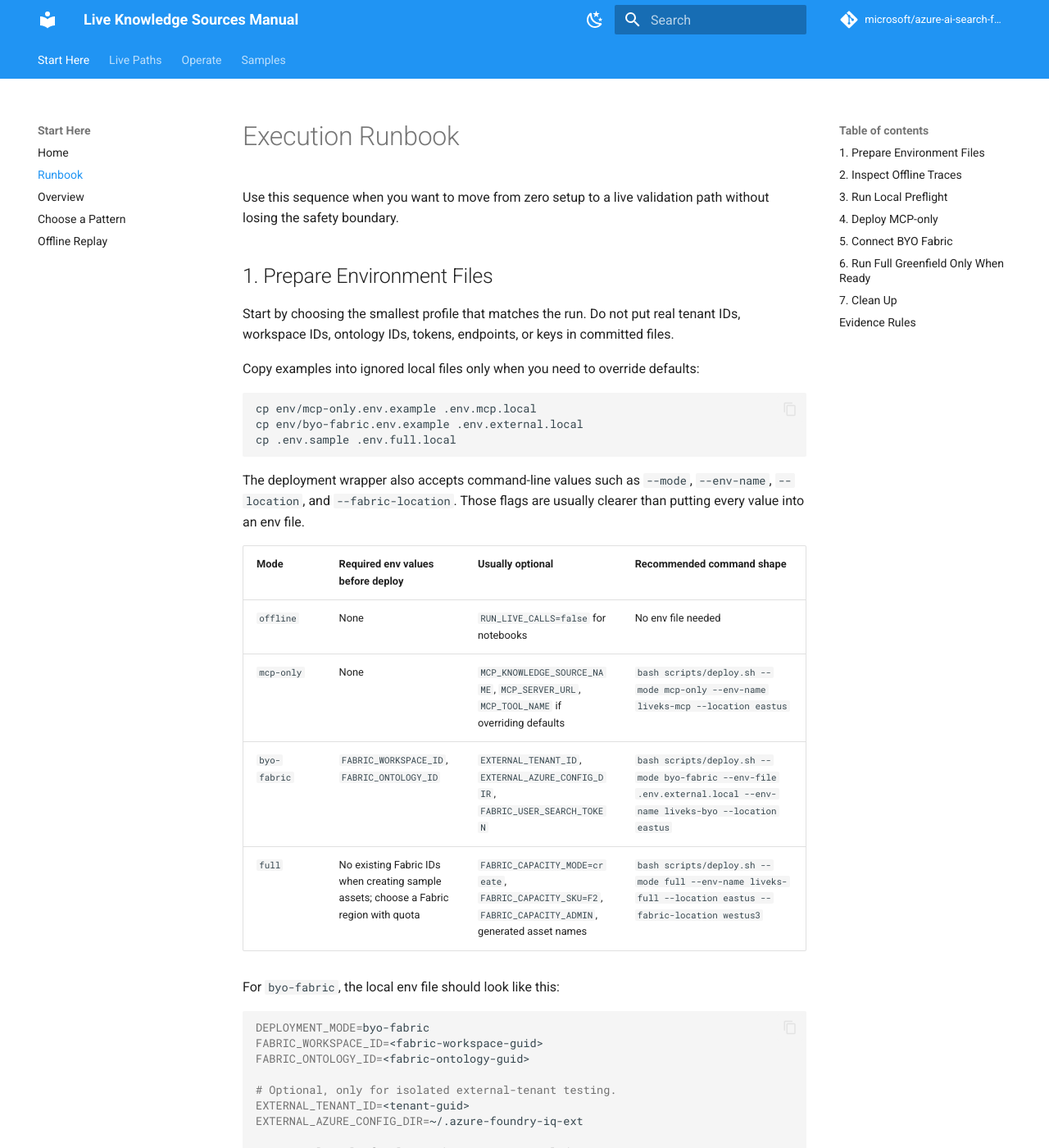
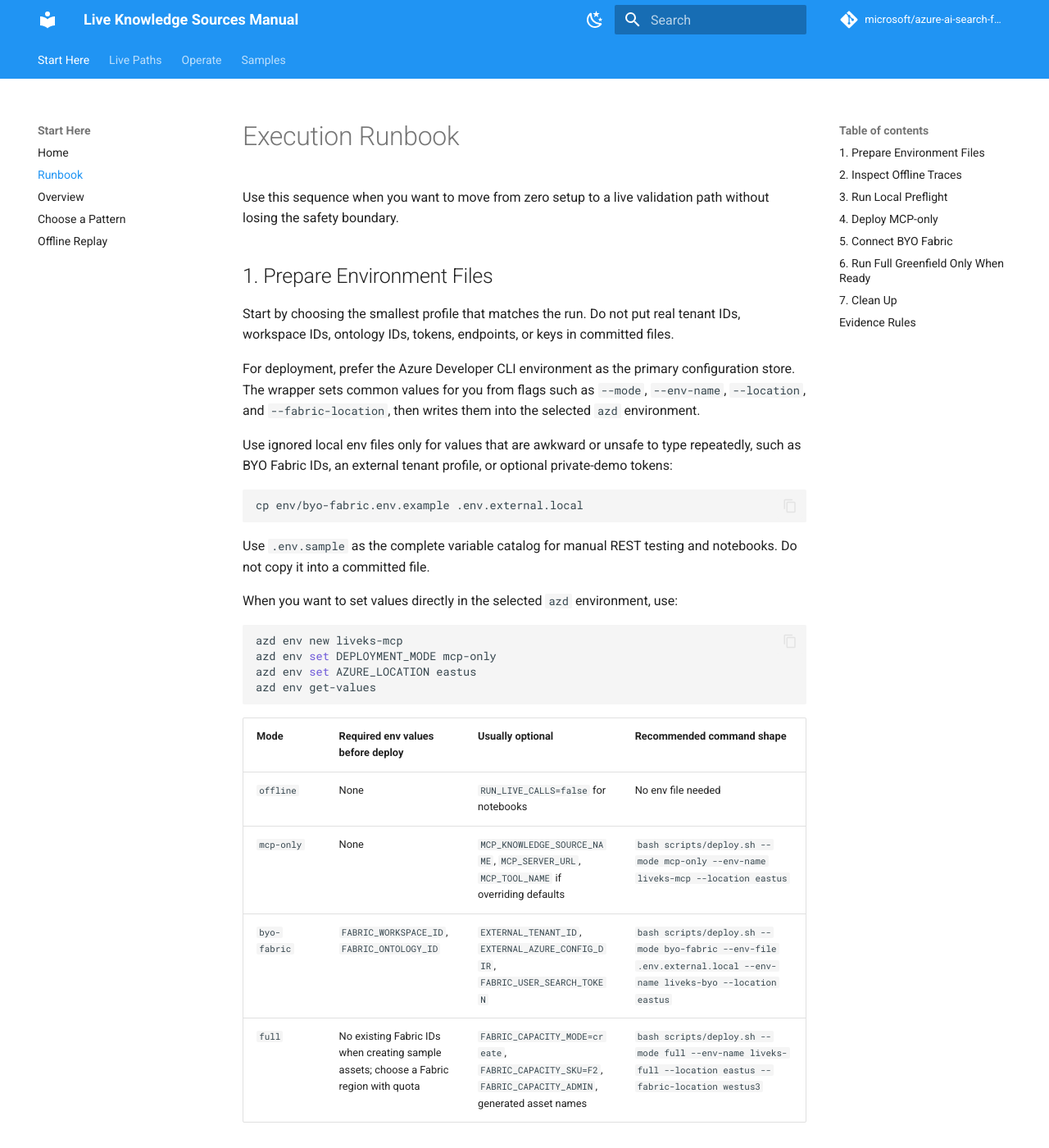
Before and after one commit to microsoft/azure-ai-search-foundry-iq-live-knowledge-sources, an MkDocs documentation site: the page built from docs/runbook.md, in a window 1280 px wide and 1400 px high. Shown: the whole window at 82% size. Built offline with MkDocs 1.6.1 and Material for MkDocs 9.7.7, drawn with Linux system fonts in a browser that asks for light colours; comment, search, counter and statistics services are not loaded; some of the changed text lies outside the part shown.

Commit message:
docs: align runbook env guidance with azd

````diff
--- a/docs/runbook.md
+++ b/docs/runbook.md
@@ -6,15 +6,24 @@ Use this sequence when you want to move from zero setup to a live validation pat
 
 Start by choosing the smallest profile that matches the run. Do not put real tenant IDs, workspace IDs, ontology IDs, tokens, endpoints, or keys in committed files.
 
-Copy examples into ignored local files only when you need to override defaults:
+For deployment, prefer the Azure Developer CLI environment as the primary configuration store. The wrapper sets common values for you from flags such as `--mode`, `--env-name`, `--location`, and `--fabric-location`, then writes them into the selected `azd` environment.
+
+Use ignored local env files only for values that are awkward or unsafe to type repeatedly, such as BYO Fabric IDs, an external tenant profile, or optional private-demo tokens:
 
 ```bash
-cp env/mcp-only.env.example .env.mcp.local
 cp env/byo-fabric.env.example .env.external.local
-cp .env.sample .env.full.local
 ```
 
-The deployment wrapper also accepts command-line values such as `--mode`, `--env-name`, `--location`, and `--fabric-location`. Those flags are usually clearer than putting every value into an env file.
+Use `.env.sample` as the complete variable catalog for manual REST testing and notebooks. Do not copy it into a committed file.
+
+When you want to set values directly in the selected `azd` environment, use:
+
+```bash
+azd env new liveks-mcp
+azd env set DEPLOYMENT_MODE mcp-only
+azd env set AZURE_LOCATION eastus
+azd env get-values
+```
 
 | Mode | Required env values before deploy | Usually optional | Recommended command shape |
 | --- | --- | --- | --- |
@@ -39,14 +48,15 @@ EXTERNAL_AZURE_CONFIG_DIR=~/.azure-foundry-iq-ext
 FABRIC_USER_SEARCH_TOKEN=<raw-user-token-for-https://search.azure.com/.default>
 ```
 
-For `full`, prefer command-line flags for the mode and regions. Add a local env file only when you need explicit Fabric capacity settings:
+For `full`, prefer command-line flags for the mode and regions. Use `azd env set` only when you need explicit Fabric capacity settings:
 
 ```bash
-DEPLOYMENT_MODE=full
-FABRIC_CAPACITY_MODE=create
-FABRIC_CAPACITY_SKU=F2
-FABRIC_CAPACITY_ADMIN=<admin-upn-for-created-capacity>
-FABRIC_LOCATION=westus3
+azd env new liveks-full
+azd env set DEPLOYMENT_MODE full
+azd env set FABRIC_CAPACITY_MODE create
+azd env set FABRIC_CAPACITY_SKU F2
+azd env set FABRIC_CAPACITY_ADMIN <admin-upn-for-created-capacity>
+azd env set FABRIC_LOCATION westus3
 ```
 
 If you run the REST samples manually instead of the deployment wrapper, use `.env.sample` as the full variable catalog. Manual REST calls need live values such as `SEARCH_ENDPOINT`, `SEARCH_API_KEY`, `AZURE_OPENAI_ENDPOINT`, `AZURE_OPENAI_DEPLOYMENT_ID`, and `AZURE_OPENAI_MODEL_NAME`. The one-command deployment writes the corresponding Azure runtime values into `azd` and app settings for you.
````
